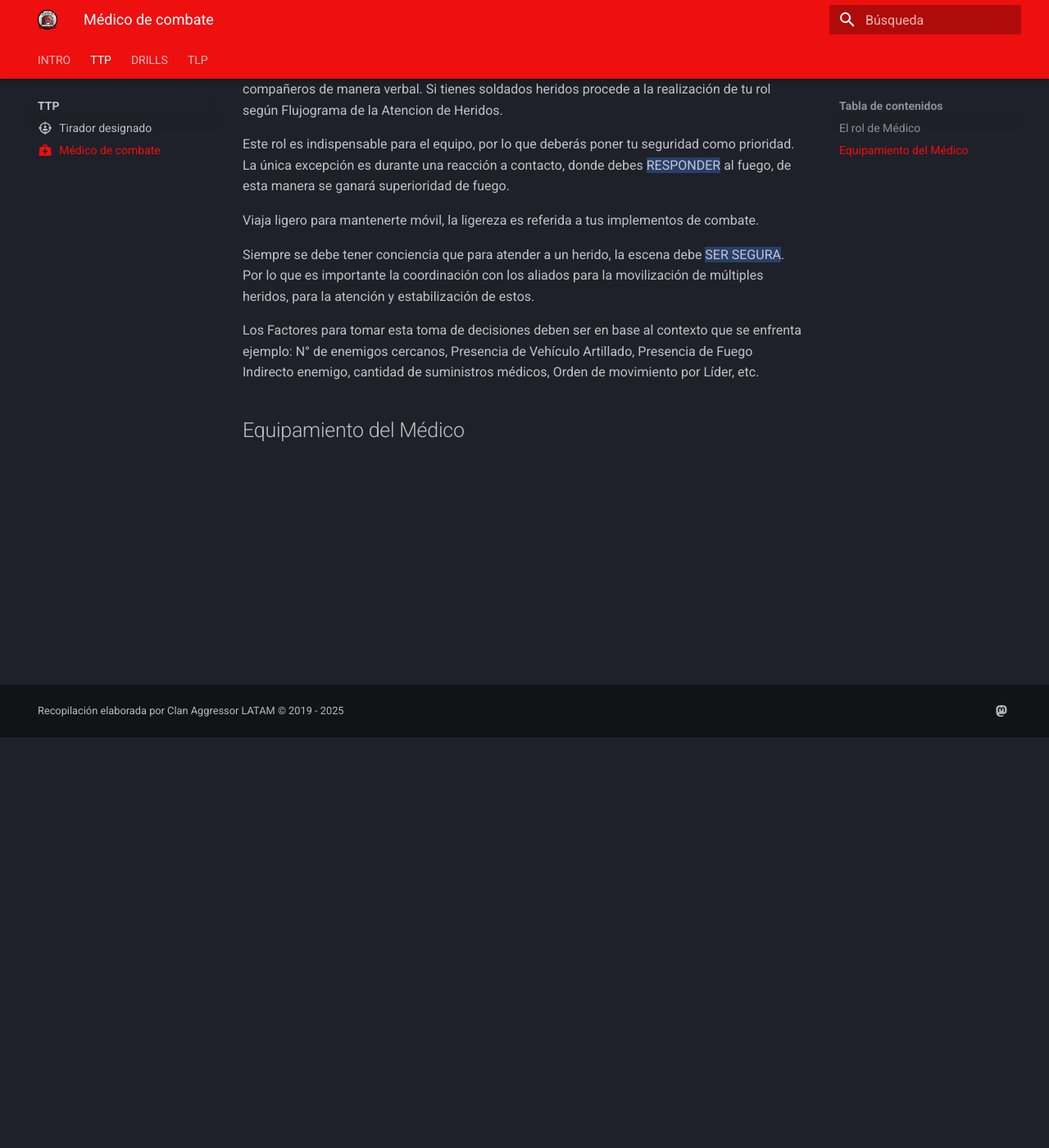
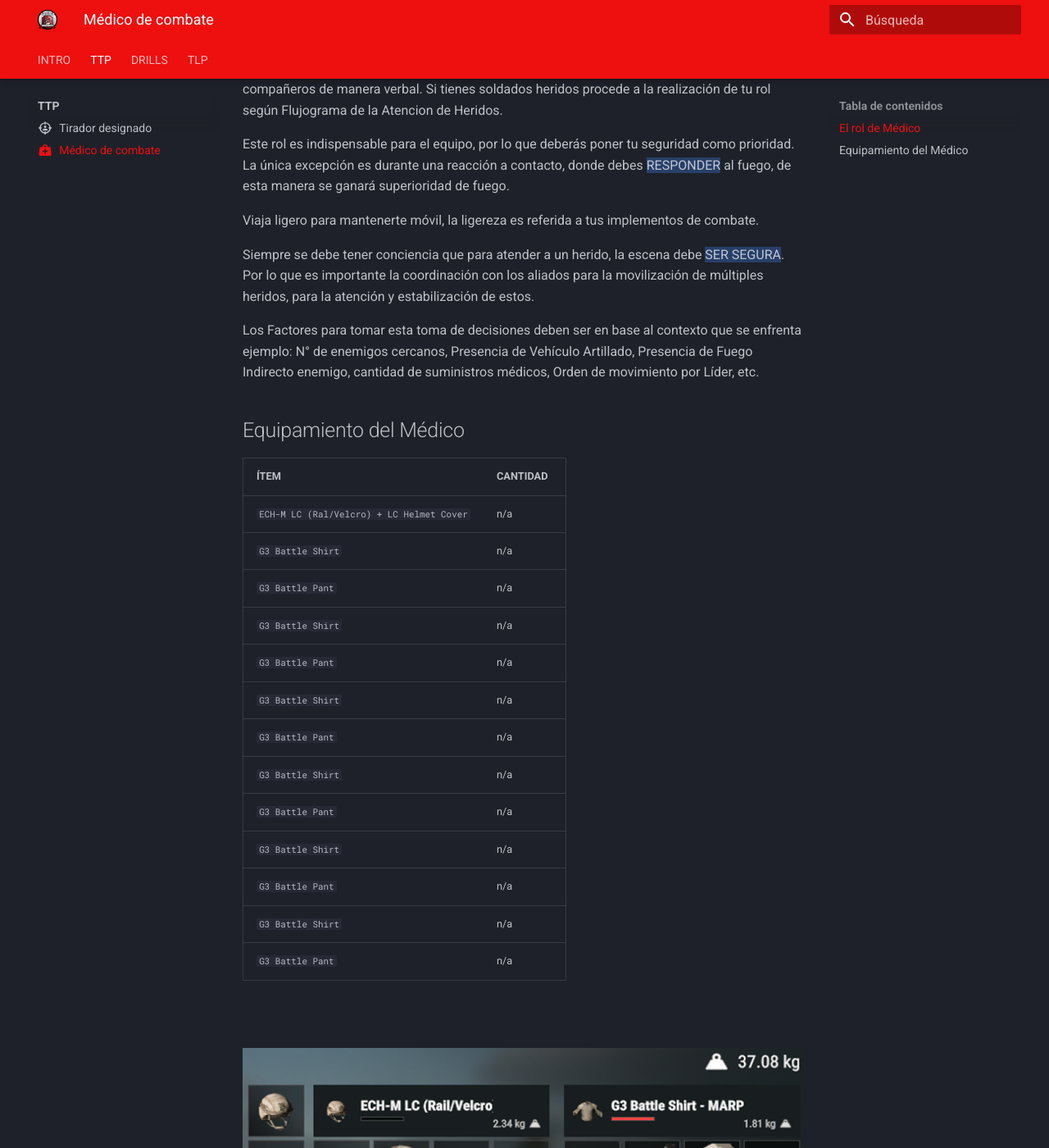
Before and after one commit to aguLepe/aggressor, an MkDocs documentation site: the page built from docs/ttp/medico-de-combate.md, in a window 1280 px wide and 1400 px high, scrolled down 501 px. Shown: the whole window at 82% size. Built offline with MkDocs 1.6.1 and Material for MkDocs 9.7.7, drawn with Linux system fonts in a browser that asks for light colours.

Commit message:
Medic content

```diff
--- a/docs/ttp/medico-de-combate.md
+++ b/docs/ttp/medico-de-combate.md
@@ -42,3 +42,26 @@
 suministros médicos, Orden de movimiento por Líder, etc.
 
 ## Equipamiento del Médico
+| ÍTEM                                      | CANTIDAD        |
+|:------------------------------------------|:----------------|
+| `ECH-M LC (Ral/Velcro) + LC Helmet Cover` | n/a             |
+| `G3 Battle Shirt`                         | n/a |
+| `G3 Battle Pant`                          | n/a |
+| `G3 Battle Shirt`                         | n/a |
+| `G3 Battle Pant`                          | n/a |
+| `G3 Battle Shirt`                         | n/a |
+| `G3 Battle Pant`                          | n/a |
+| `G3 Battle Shirt`                         | n/a |
+| `G3 Battle Pant`                          | n/a |
+| `G3 Battle Shirt`                         | n/a |
+| `G3 Battle Pant`                          | n/a |
+| `G3 Battle Shirt`                         | n/a |
+| `G3 Battle Pant`                          | n/a |
+
+
+<br>
+<br>
+![Texto alternativo descriptivo](../assets/images/medic/med-equip1.png)
+<br>
+<br>
+![Texto alternativo descriptivo](../assets/images/medic/med-equip1.png)
--- a/mkdocs.yml
+++ b/mkdocs.yml
@@ -31,6 +31,7 @@
     - search
     - tags
     - typeset
+    - glightbox
   icon:
     previous: fontawesome/solid/angle-left
     next: fontawesome/solid/angle-right
@@ -43,6 +44,8 @@
   - pymdownx.keys
   - pymdownx.mark
   - pymdownx.tilde
+  - md_in_html
+  - pymdownx.blocks.caption
   - pymdownx.emoji:
       emoji_index: !!python/name:material.extensions.emoji.twemoji
       emoji_generator: !!python/name:material.extensions.emoji.to_svg
```
Also changed, not shown: docs/assets/images/medic/med-equip1.png (added), docs/assets/images/medic/med-equip2.png (added).
